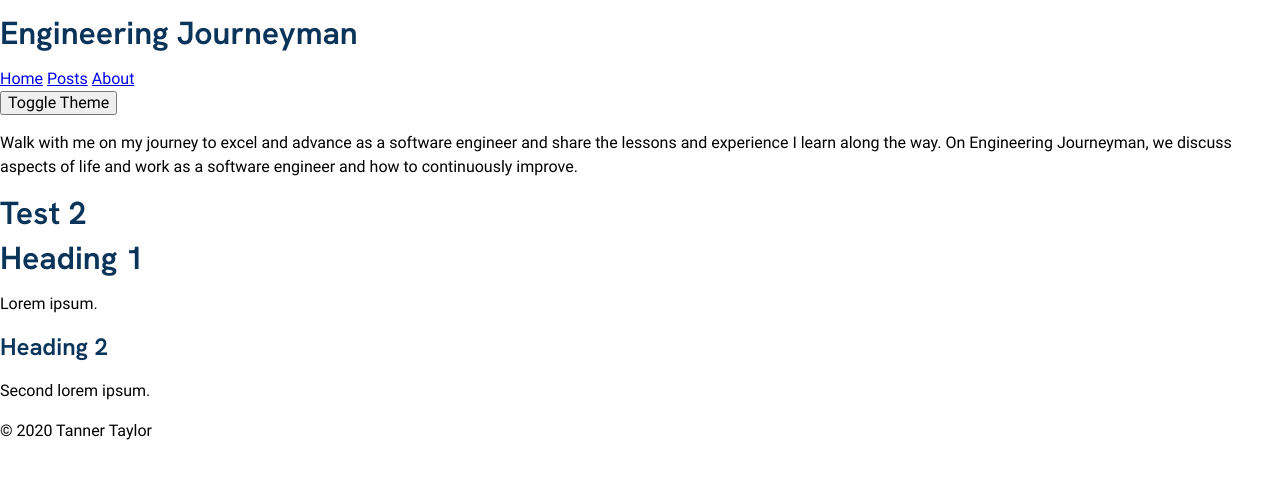
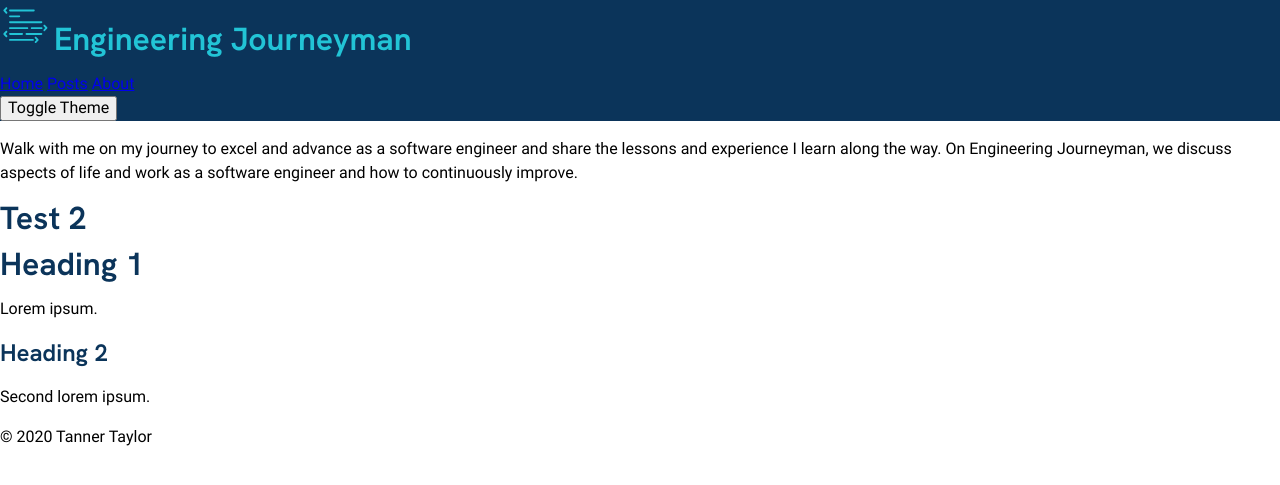
Before and after one commit to engineering-journeyman/engineering-journeyman.github.io, a Jekyll site: the page built from index.md, in a window 1280 px wide. Shown: the top 485 px of the page. Built offline with Jekyll 4.4.1, drawn with Linux system fonts in a browser that asks for light colours.

Commit message:
Added logo.

```diff
--- a/_layouts/main.html
+++ b/_layouts/main.html
@@ -32,7 +32,22 @@
     </head>
     <body>
         <header>
-            <h1>Engineering Journeyman</h1>
+            <svg class="logo" height='50px' width='50px' xmlns="http://www.w3.org/2000/svg" xmlns:xlink="http://www.w3.org/1999/xlink" version="1.1" x="0px" y="0px" viewBox="0 0 100 100" enable-background="new 0 0 100 100" xml:space="preserve">
+                <g><path d="M67.539,22.815H20.016c-1.04,0-1.884-0.844-1.884-1.885c0-1.041,0.844-1.885,1.884-1.885h47.523   c1.04,0,1.885,0.844,1.885,1.885C69.424,21.972,68.579,22.815,67.539,22.815z"></path></g>
+                <g><path d="M38.493,34.586H20.016c-1.04,0-1.884-0.844-1.884-1.885c0-1.042,0.844-1.886,1.884-1.886h18.477   c1.042,0,1.885,0.844,1.885,1.886C40.378,33.742,39.534,34.586,38.493,34.586z"></path></g>
+                <g><path d="M54.605,58.169h-34.59c-1.04,0-1.884-0.843-1.884-1.885c0-1.04,0.844-1.885,1.884-1.885h34.59   c1.042,0,1.887,0.845,1.887,1.885C56.492,57.326,55.647,58.169,54.605,58.169z"></path></g>
+                <g><path d="M83.118,58.169H63.503c-1.04,0-1.884-0.843-1.884-1.885c0-1.04,0.844-1.885,1.884-1.885h19.615   c1.041,0,1.885,0.845,1.885,1.885C85.003,57.326,84.159,58.169,83.118,58.169z"></path></g>
+                <g><path d="M82.701,46.36H20.016c-1.04,0-1.884-0.844-1.884-1.885c0-1.042,0.844-1.884,1.884-1.884h62.686   c1.041,0,1.886,0.843,1.886,1.884C84.587,45.517,83.742,46.36,82.701,46.36z"></path></g>
+                <g><path d="M12.909,27.367c-0.496,0-0.991-0.194-1.361-0.582l-4.355-4.552c-0.694-0.726-0.697-1.87-0.005-2.6   l4.297-4.535c0.717-0.756,1.91-0.787,2.666-0.071c0.754,0.716,0.788,1.909,0.072,2.665l-3.064,3.232l3.115,3.254   c0.718,0.753,0.691,1.946-0.06,2.666C13.847,27.193,13.378,27.367,12.909,27.367z"></path></g>
+                <g><path d="M12.909,74.438c-0.496,0-0.991-0.193-1.361-0.581l-4.355-4.552c-0.694-0.729-0.697-1.872-0.005-2.602   l4.297-4.531c0.718-0.755,1.91-0.787,2.666-0.071c0.754,0.717,0.787,1.907,0.072,2.663l-3.064,3.23l3.115,3.254   c0.718,0.754,0.691,1.946-0.06,2.664C13.847,74.264,13.378,74.438,12.909,74.438z"></path></g>
+                <g><path d="M71.189,86.221c-0.466,0-0.933-0.172-1.297-0.518c-0.756-0.715-0.787-1.909-0.071-2.665l3.063-3.229   l-3.113-3.258c-0.721-0.752-0.693-1.944,0.06-2.665c0.752-0.719,1.944-0.692,2.665,0.061l4.354,4.555   c0.694,0.726,0.696,1.869,0.006,2.599l-4.299,4.534C72.187,86.022,71.688,86.221,71.189,86.221z"></path></g>
+                <g><path d="M88.704,62.324c-0.466,0-0.932-0.171-1.297-0.517c-0.756-0.716-0.788-1.909-0.072-2.665l3.063-3.232   l-3.112-3.253c-0.72-0.752-0.692-1.945,0.059-2.666c0.751-0.718,1.945-0.693,2.665,0.06l4.354,4.551   c0.694,0.725,0.697,1.869,0.006,2.599l-4.297,4.534C89.702,62.128,89.203,62.324,88.704,62.324z"></path></g>
+                <g><path d="M44.114,69.901H20.016c-1.04,0-1.884-0.842-1.884-1.885c0-1.04,0.844-1.884,1.884-1.884h24.098   c1.041,0,1.885,0.844,1.885,1.884C45.999,69.06,45.154,69.901,44.114,69.901z"></path></g>
+                <g><path d="M82.701,69.895H52.978c-1.041,0-1.885-0.844-1.885-1.884c0-1.044,0.844-1.886,1.885-1.886h29.724   c1.041,0,1.886,0.842,1.886,1.886C84.587,69.051,83.742,69.895,82.701,69.895z"></path></g>
+                <g><path d="M65.816,81.679H20.016c-1.04,0-1.884-0.845-1.884-1.886c0-1.042,0.844-1.886,1.884-1.886h45.801   c1.042,0,1.886,0.844,1.886,1.886C67.702,80.834,66.858,81.679,65.816,81.679z"></path></g>
+            </svg>
+
+            <h1 class="logo">Engineering Journeyman</h1>
 
             <nav>
                 {% for navItem in site.data.navigation %}
--- a/styles/main.css
+++ b/styles/main.css
@@ -10,6 +10,15 @@ html, body {
 h1, h2, h3, h4 {
     font-family: HKGrotesk;
     font-weight: bold;
-    /* text-transform: uppercase; */
     color: var(--foreground-heading-color);
 }
+
+header {
+    background-color: var(--main-dark-color);
+}
+
+.logo {
+    color: var(--main-light-color);
+    fill: var(--main-light-color);
+    display: inline-block;
+}
--- a/styles/themes.css
+++ b/styles/themes.css
@@ -1,11 +1,16 @@
+:root {
+    --main-dark-color: #0b345a;
+    --main-light-color: #22c4d6;
+}
+
 .theme-light {
     --background-color: #ffffff;
     --foreground-color: black;
-    --foreground-heading-color: #0b345a;
+    --foreground-heading-color: var(--main-dark-color);
 }
 
 .theme-dark {
     --background-color: #0b345a;
     --foreground-color: white;
-    --foreground-heading-color: #22c4d6;
+    --foreground-heading-color: var(--main-light-color);
 }
```
